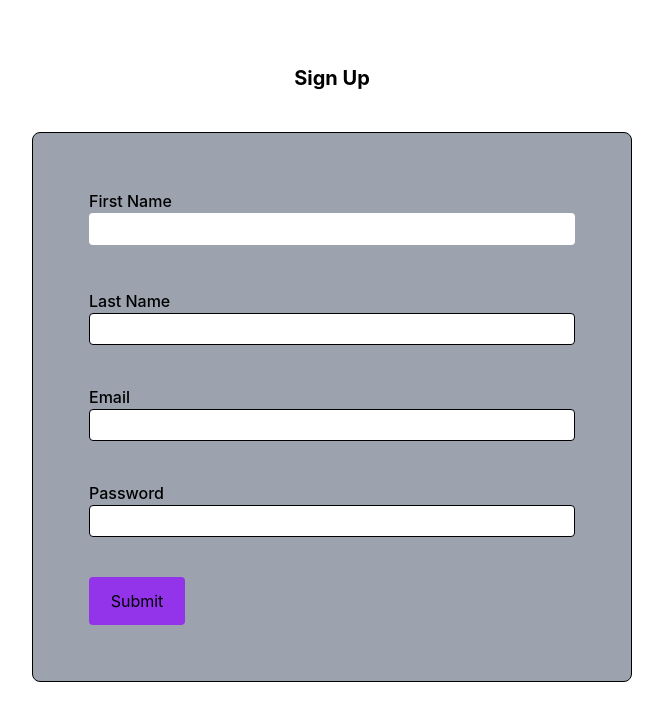
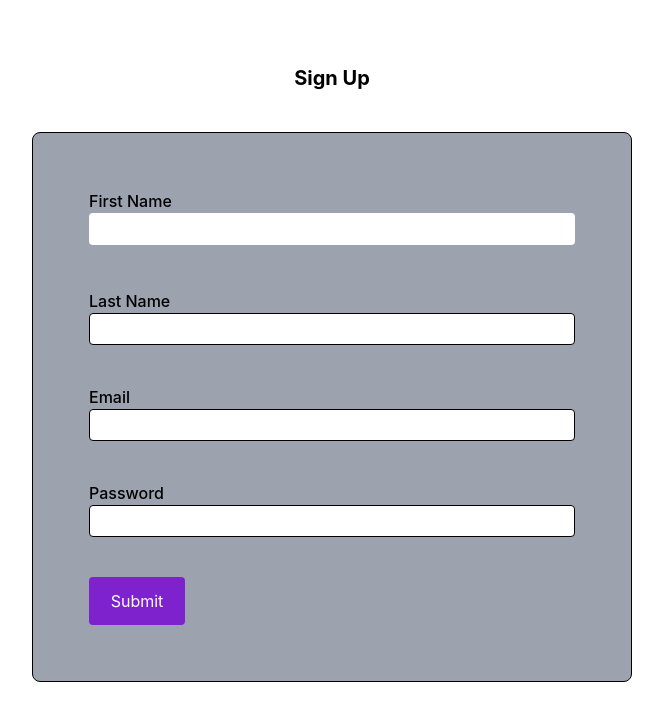
Before and after one commit to paulsweeting/signup-form, a React (Create React App) app: page / in a window 1280 px wide. Shown: the top 720 px of the page, without its empty margins (308-971 px from the left). Built offline with nearby package versions, Linux system fonts and the light colour scheme.

Commit message:
update styling

```diff
--- a/src/components/SignUp/Details/Details.tsx
+++ b/src/components/SignUp/Details/Details.tsx
@@ -63,7 +63,9 @@ const Details = () => {
             {touched.password && errors.password}
           </p>
         </label>
-        <button className="bg-purple-600 w-24 h-12 rounded">Submit</button>
+        <button className="bg-purple-700 w-24 h-12 rounded text-white text-medium">
+          Submit
+        </button>
       </div>
     </Form>
   );
```
